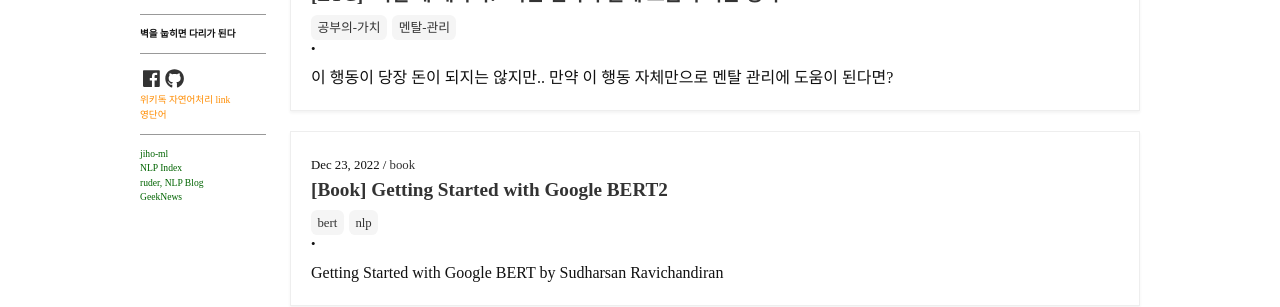
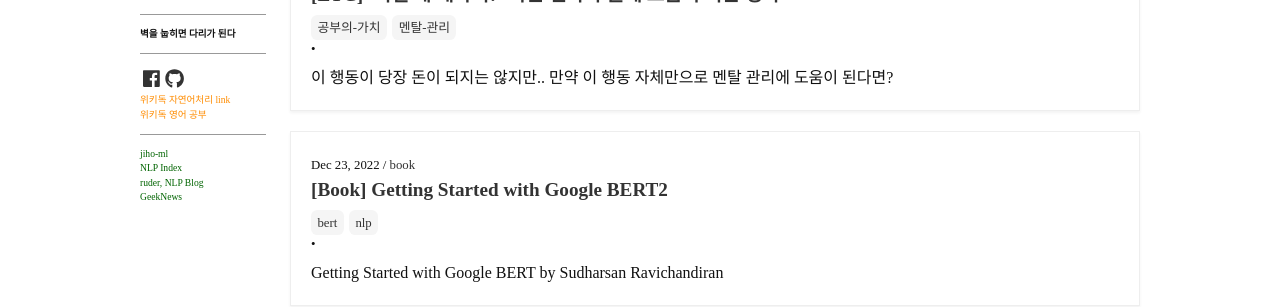
Before and after one commit to oglee815/oglee815_old.github.io, a Jekyll site: the page built from index.html, in a window 1280 px wide. Shown: the part 286-593 px from the top of the page. Built offline with Jekyll 4.4.1, drawn with Linux system fonts in a browser that asks for light colours; nearby versions of some CDN libraries; some web fonts are replaced; the list of posts is cut into pages by our own code; comment, search, counter and statistics services are not loaded.

Commit message:
Update sidebar.html

```diff
--- a/_includes/sidebar.html
+++ b/_includes/sidebar.html
@@ -45,7 +45,7 @@
       {%- endfor %}
     </ul>
     <a href="https://wikidocs.net/book/3294" style="color:darkorange">위키독 자연어처리 link</a><br>
-    <a href="https://github.com/oglee815/oglee815.github.io/edit/master/_posts/1900-01-01-study-english-words.md" style="color:darkorange">영단어</a><br>
+    <a href="https://wikidocs.net/edit/book/8887" style="color:darkorange">위키독 영어 공부</a><br>
   </div>
 {%- endif %}
 
```
